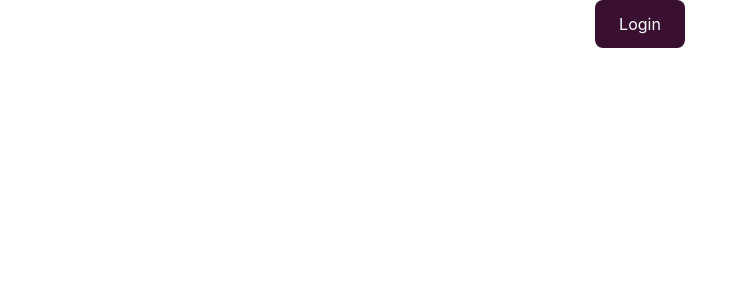
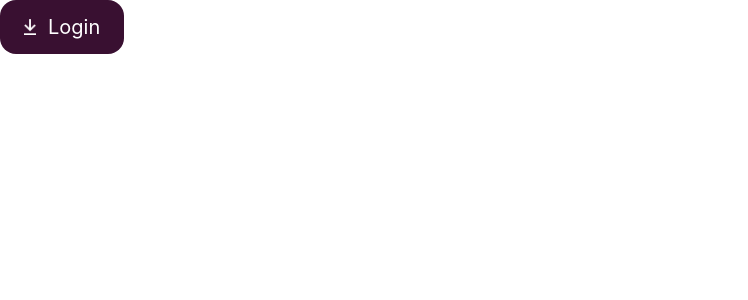
Before and after one commit to MohamadNazik/uov-student-reg-and-renewal-system-frontend, a React (Vite) app: page /login in a window 1280 px wide. Shown: the top 300 px of the page, without its empty margins (0-748 px from the left). Built offline with nearby package versions, Linux system fonts and the light colour scheme.

Commit message:
Primary Button adjusments done

```diff
--- a/src/components/PrimaryButton.jsx
+++ b/src/components/PrimaryButton.jsx
@@ -1,19 +1,14 @@
-import React from 'react';
+import React from "react";
 
 function PrimaryButton({ hasIcon, iconSrc, text, onClick }) {
   return (
-    <div className="flex flex-col items-center space-y-2">
-      <button
-        className="px-6 py-3 rounded-lg text-white bg-[#391031] hover:bg-[#4a1340] flex items-center space-x-2"
-        onClick={onClick}
-      >
-        {/* Conditionally render icon if hasIcon is true */}
-        {hasIcon && (
-          <img src={iconSrc} alt="Icon" className="w-6 h-6" />
-        )}
-        <span>{text}</span>
-      </button>
-    </div>
+    <button
+      className="gap-3 px-6 py-3 rounded-2xl text-white text-[20px] bg-[#391031] hover:bg-[#4a1340] flex items-center"
+      onClick={onClick}
+    >
+      {hasIcon && <img src={iconSrc} alt="Icon" className="w-3" />}
+      <span>{text}</span>
+    </button>
   );
 }
 
--- a/src/pages/Login.jsx
+++ b/src/pages/Login.jsx
@@ -1,8 +1,13 @@
 import React from "react";
 import PrimaryButton from "../components/PrimaryButton";
+import downloadIcon from "../assets/icons/download_icon.png";
 
 function Login() {
-  return <div><PrimaryButton hasIcon={false} text="Login"/></div>;
+  return (
+    <div>
+      <PrimaryButton hasIcon={true} text="Login" iconSrc={downloadIcon} />
+    </div>
+  );
 }
 
 export default Login;
```
